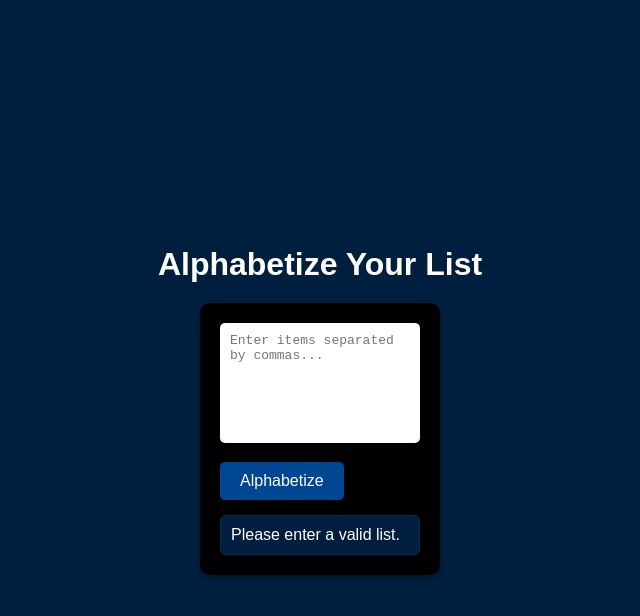
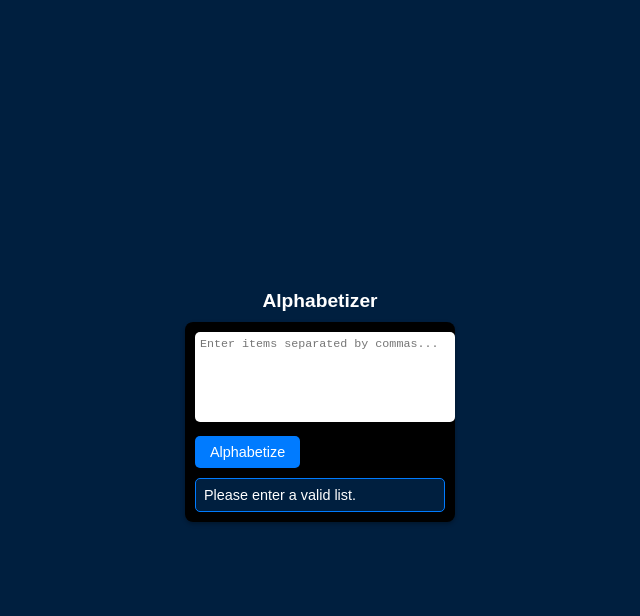
Before and after one commit to nvaerii/alphabetizer, a plain HTML site: page index.html in a window 1280 px wide. Both pictures are taken after a click on the button "Alphabetize". Shown: the whole page, without its empty margins (320-960 px from the left). Drawn offline with Linux system fonts and the light colour scheme.

Commit message:
Update index.html

```diff
--- a/index.html
+++ b/index.html
@@ -19,72 +19,108 @@
 
         h1 {
             text-align: center;
-            margin-bottom: 20px;
+            margin-bottom: 10px;
+            font-size: 1.2em;
         }
 
         .container {
             background-color: #000000; /* Black container background */
-            padding: 20px;
-            border-radius: 10px;
-            box-shadow: 0px 4px 6px rgba(0, 0, 0, 0.3);
-            max-width: 200px;
+            padding: 10px;
+            border-radius: 8px;
+            box-shadow: 0px 2px 4px rgba(0, 0, 0, 0.3);
+            max-width: 250px; /* Adjusted for Notion */
             width: 100%;
         }
 
         textarea {
-            width: 90%;
-            height: 100px;
-            padding: 10px;
+            width: 100%;
+            height: 80px;
+            padding: 5px;
             border: none;
             border-radius: 5px;
-            margin-bottom: 15px;
-            margin-right: 10px;
-            font-size: 1em;
+            margin-bottom: 10px;
+            font-size: 0.9em;
             resize: none;
         }
 
         button {
-            background-color: #004793; /* Blue button */
+            background-color: #007bff; /* Blue button */
             color: #ffffff;
             border: none;
-            padding: 10px 20px;
+            padding: 8px 15px;
             border-radius: 5px;
             cursor: pointer;
-            font-size: 1em;
+            font-size: 0.9em;
             transition: background-color 0.3s;
         }
 
         button:hover {
-            background-color: #002955; /* Darker blue on hover */
+            background-color: #0056b3; /* Darker blue on hover */
         }
 
         .result {
-            margin-top: 15px;
-            padding: 10px;
+            margin-top: 10px;
+            padding: 8px;
             background-color: #001f3f;
-            border: 1px solid #002955;
+            border: 1px solid #007bff;
             border-radius: 5px;
+            font-size: 0.9em;
+            word-wrap: break-word;
+            position: relative;
+        }
+
+        .copy-button {
+            display: block;
+            margin: 5px auto;
+            background-color: #28a745; /* Green button */
+            color: #ffffff;
+            border: none;
+            padding: 5px 10px;
+            border-radius: 5px;
+            cursor: pointer;
+            font-size: 0.8em;
+            transition: background-color 0.3s;
+        }
+
+        .copy-button:hover {
+            background-color: #1e7e34; /* Darker green on hover */
         }
     </style>
 </head>
 <body>
-    <h1>Alphabetize Your List</h1>
+    <h1>Alphabetizer</h1>
     <div class="container">
         <textarea id="input" placeholder="Enter items separated by commas..."></textarea>
         <button onclick="alphabetizeList()">Alphabetize</button>
         <div id="result" class="result"></div>
+        <button id="copyButton" class="copy-button" style="display: none;" onclick="copyToClipboard()">Copy to Clipboard</button>
     </div>
 
     <script>
         function alphabetizeList() {
             const input = document.getElementById('input').value;
+            const resultElement = document.getElementById('result');
+            const copyButton = document.getElementById('copyButton');
+
             if (!input.trim()) {
-                document.getElementById('result').innerText = 'Please enter a valid list.';
+                resultElement.innerText = 'Please enter a valid list.';
+                copyButton.style.display = 'none';
                 return;
             }
+
             const items = input.split(',').map(item => item.trim());
             const sortedItems = items.sort((a, b) => a.localeCompare(b));
-            document.getElementById('result').innerText = sortedItems.join(', ');
+            resultElement.innerText = sortedItems.join(', ');
+            copyButton.style.display = 'block';
+        }
+
+        function copyToClipboard() {
+            const resultText = document.getElementById('result').innerText;
+            navigator.clipboard.writeText(resultText).then(() => {
+                alert('Alphabetized list copied to clipboard!');
+            }).catch(err => {
+                alert('Failed to copy: ' + err);
+            });
         }
     </script>
 </body>
```
